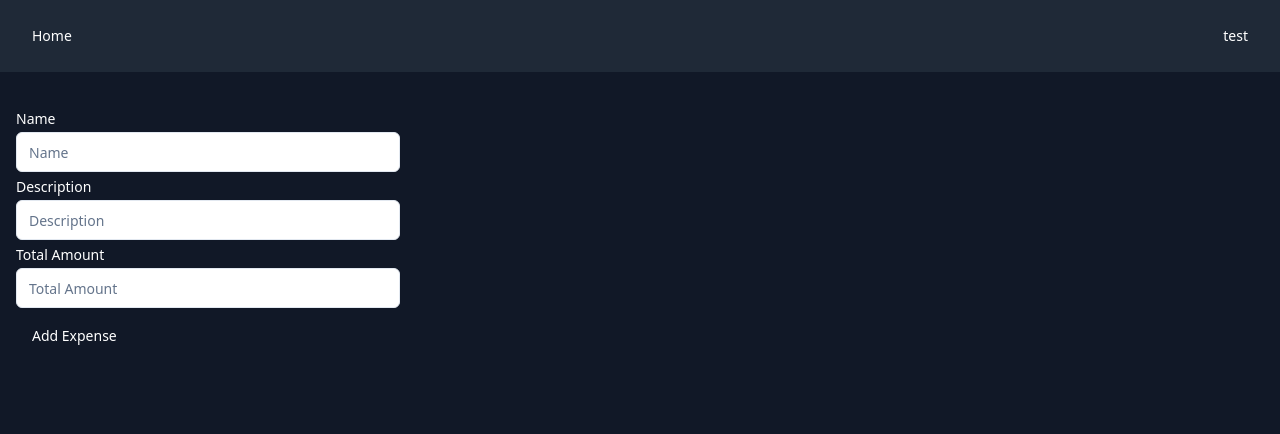
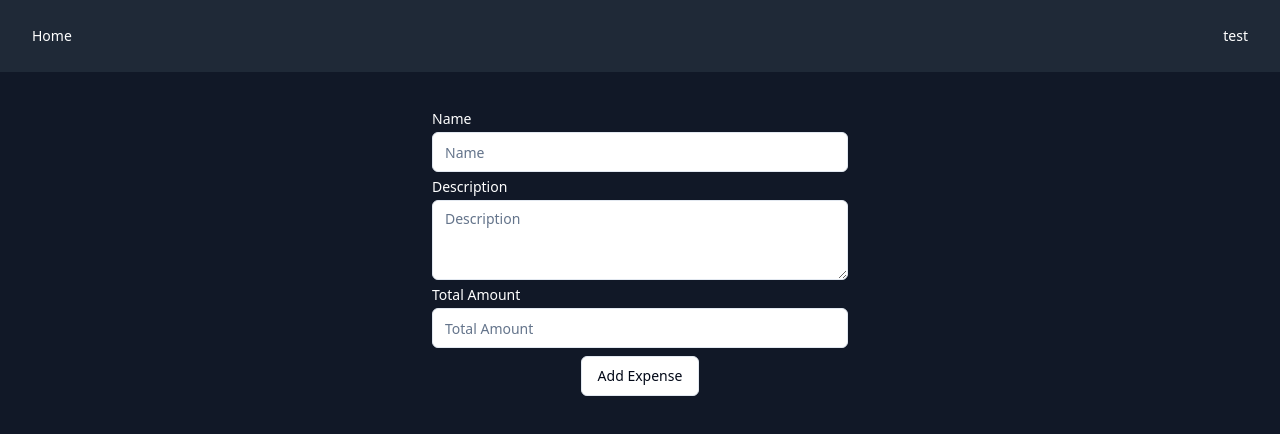
Before and after one commit to aquafinatrippy/finance-manager, a React (Vite) app in the folder Client/: page /create-finance in a window 1280 px wide. Shown: the top 434 px of the page. Built offline with nearby package versions, Linux system fonts and the light colour scheme; sample sign-in values are in the browser's storage.

Commit message:
added textarea and fixed finance creating

```diff
--- /dev/null
+++ b/Client/src/@/components/ui/textarea.tsx
@@ -0,0 +1,24 @@
+import * as React from "react";
+
+import { cn } from "@/lib/utils";
+
+export interface TextareaProps
+  extends React.TextareaHTMLAttributes<HTMLTextAreaElement> {}
+
+const Textarea = React.forwardRef<HTMLTextAreaElement, TextareaProps>(
+  ({ className, ...props }, ref) => {
+    return (
+      <textarea
+        className={cn(
+          "flex min-h-[80px] w-full rounded-md border border-input bg-background px-3 py-2 text-sm ring-offset-background placeholder:text-muted-foreground focus-visible:outline-none focus-visible:ring-2 focus-visible:ring-ring focus-visible:ring-offset-2 disabled:cursor-not-allowed disabled:opacity-50",
+          className
+        )}
+        ref={ref}
+        {...props}
+      />
+    );
+  }
+);
+Textarea.displayName = "Textarea";
+
+export { Textarea };
--- a/Client/src/views/CreateFinance.tsx
+++ b/Client/src/views/CreateFinance.tsx
@@ -1,28 +1,31 @@
-import { Input } from '@/components/ui/input'
-import { Label } from '@/components/ui/label'
-import { Button } from '../@/components/ui/button'
+import { Input } from "@/components/ui/input";
+import { Label } from "@/components/ui/label";
+import { Button } from "../@/components/ui/button";
+import { Textarea } from "@/components/ui/textarea";
 
 export const CreateFinance = () => {
   return (
-    <div className='flex justify-center flex-col align-middle'>
-      {' '}
-      <div className='grid w-full max-w-sm items-center gap-1.5'>
-        <Label htmlFor='email'>Name</Label>
-        <Input id='name' placeholder='Name' />
+    <div className="flex justify-center flex-col align-middle w-1/3 mx-auto">
+      {" "}
+      <div className="grid w-full items-center gap-1.5">
+        <Label htmlFor="email">Name</Label>
+        <Input id="name" placeholder="Name" />
       </div>
-      <div className='grid w-full max-w-sm items-center gap-1.5'>
-        <Label htmlFor='email'>Description</Label>
-        <Input id='description' placeholder='Description' />
+      <div className="grid w-full items-center gap-1.5">
+        <Label htmlFor="email">Description</Label>
+        <Textarea id="description" placeholder="Description" />
       </div>
-      <div className='grid w-full max-w-sm items-center gap-1.5'>
-        <Label htmlFor='email'>Total Amount</Label>
-        <Input type='number' id='total-amount' placeholder='Total Amount' />
+      <div className="grid w-full items-center gap-1.5">
+        <Label htmlFor="email">Total Amount</Label>
+        <Input type="number" id="total-amount" placeholder="Total Amount" />
       </div>
       <div
-        className='mt-2
-      '>
-        <Button variant='ghost'>Add Expense</Button>
+        className="mt-2
+        mx-auto
+      "
+      >
+        <Button variant="outline">Add Expense</Button>
       </div>
     </div>
-  )
-}
+  );
+};
```
